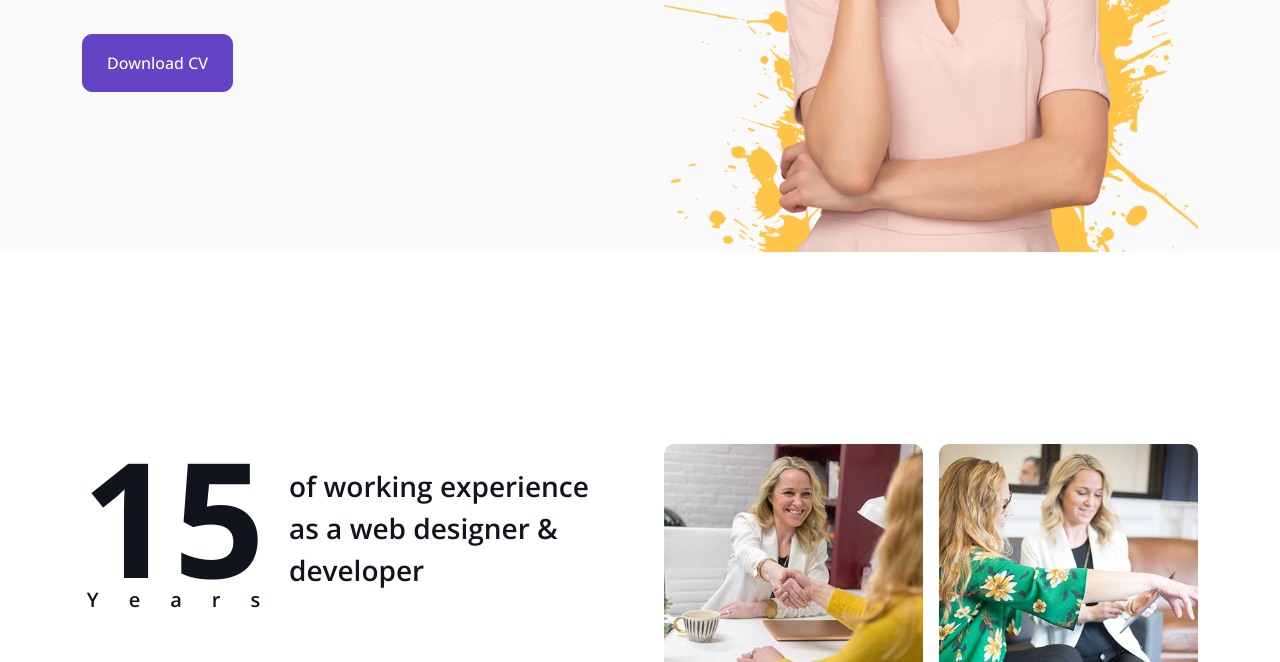
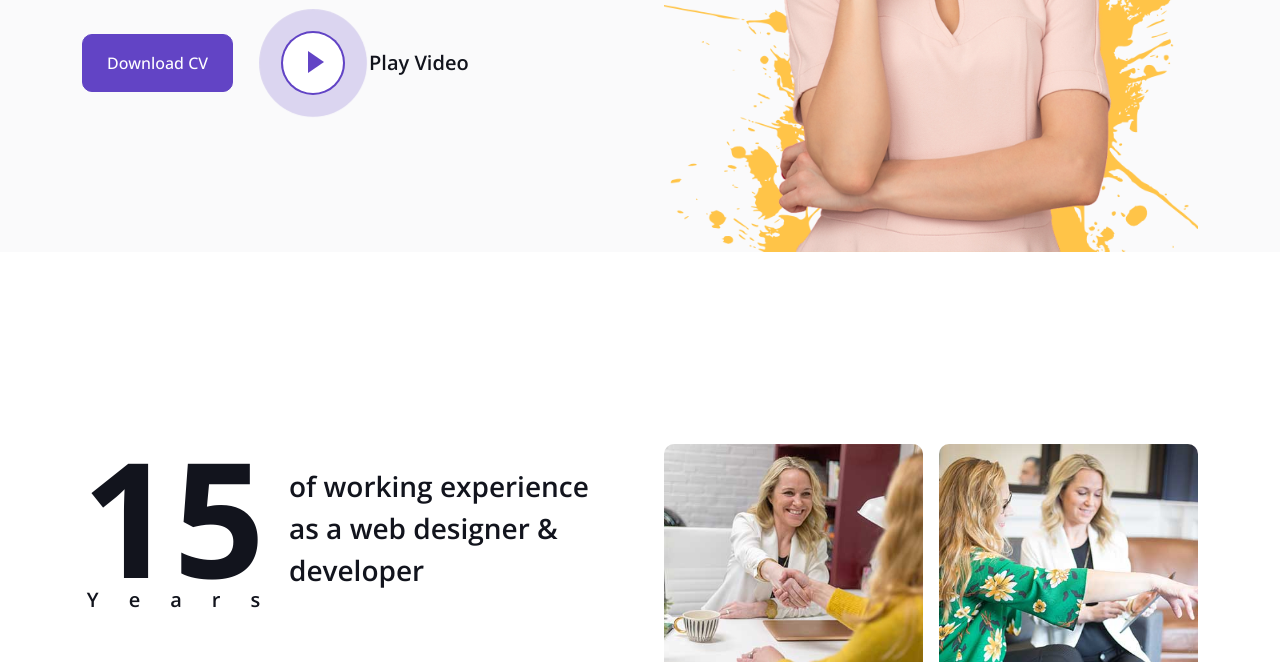
Before and after one commit to ssreeramj/ssreeram.github.io, a plain HTML site: page index.html in a window 1280 px wide. Shown: the part 438-1100 px from the top of the page. Drawn offline with nearby package versions, Linux system fonts and the light colour scheme.

Commit message:
reverted to original version

```diff
--- a/index.html
+++ b/index.html
@@ -82,11 +82,11 @@
                     <div class="typed-text d-none">Data Scientist, Web3 Developer, Problem Solver</div>
                     <div class="d-flex align-items-center pt-5">
                         <a href="" class="btn btn-primary py-3 px-4 me-5">Download CV</a>
-                        <!-- <button type="button" class="btn-play" data-bs-toggle="modal"
+                        <button type="button" class="btn-play" data-bs-toggle="modal"
                             data-src="https://www.youtube.com/embed/DWRcNpR6Kdc" data-bs-target="#videoModal">
                             <span></span>
                         </button>
-                        <h5 class="ms-4 mb-0 d-none d-sm-block">Play Video</h5> -->
+                        <h5 class="ms-4 mb-0 d-none d-sm-block">Play Video</h5>
                     </div>
                 </div>
                 <div class="col-lg-6">
```
